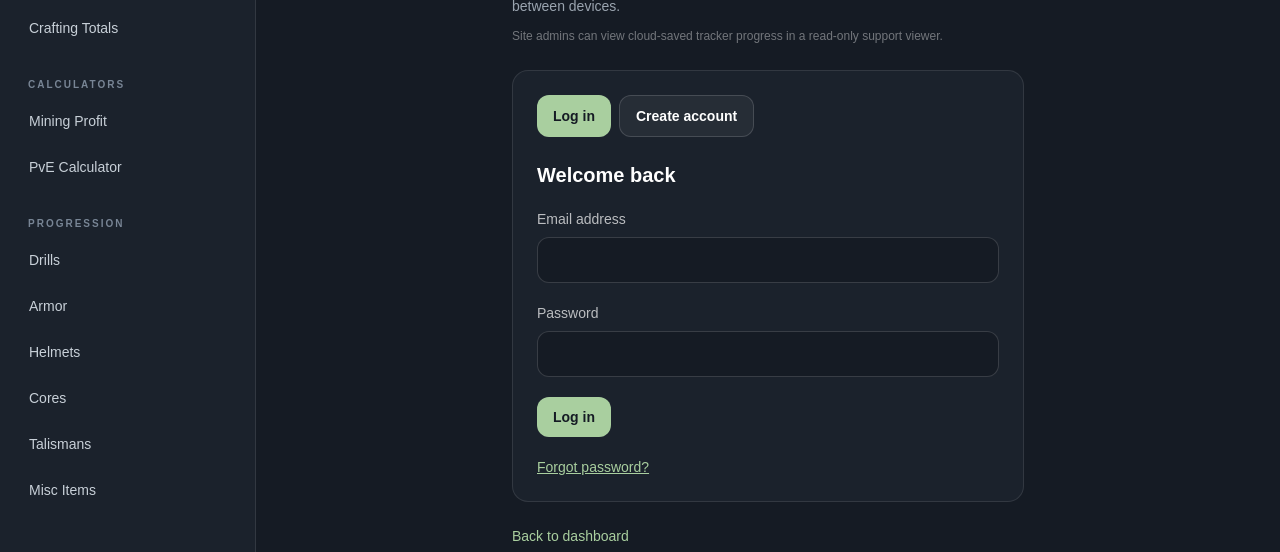
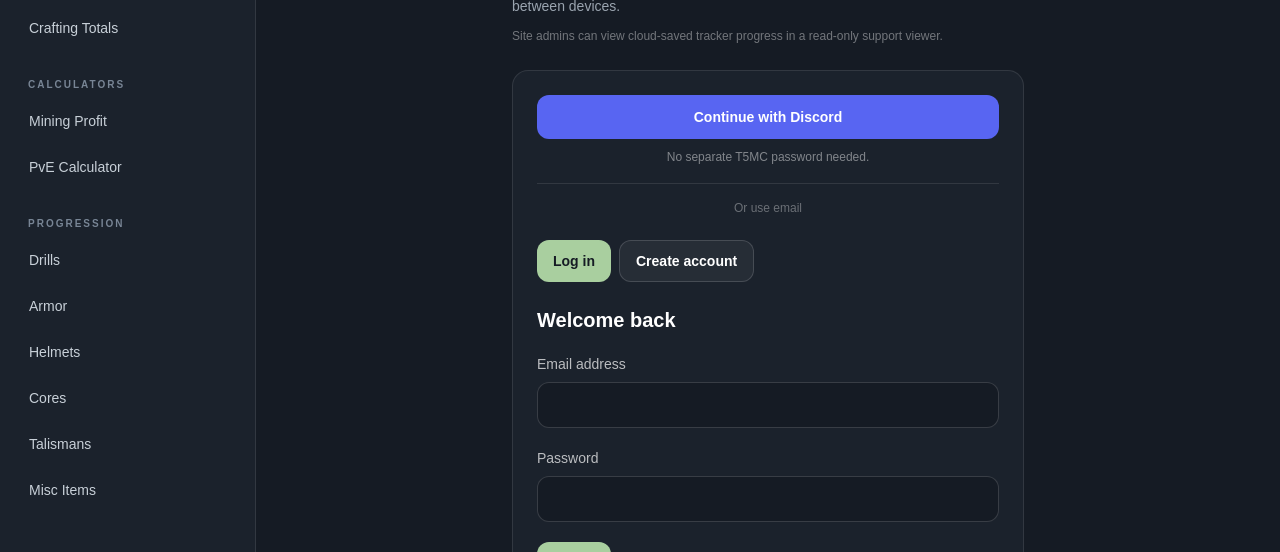
Before and after one commit to TheCxnnor/T5MC, a Next.js app: page /account in a window 1280 px wide. Shown: the part 190-742 px from the top of the page. Built offline with nearby package versions, Linux system fonts and the light colour scheme; no server answers.

Commit message:
Add discord login

```diff
--- a/components/AccountPanel.tsx
+++ b/components/AccountPanel.tsx
@@ -91,7 +91,7 @@ export default function AccountPanel({
         setBackup(hasRestoreBackup(localStorage));
         if (new URLSearchParams(window.location.search).has("authError")) {
           setError(
-            "That email link is invalid or expired. Request a new link, and open it in the same browser where you started.",
+            "Sign-in could not be completed. Try again in the same browser where you started, or request a fresh password reset link if you were resetting your password.",
           );
         }
         setUser(data.user);
@@ -230,6 +230,25 @@ export default function AccountPanel({
       );
     }
     return data.user;
+  }
+
+  async function discordLogin(connect = false) {
+    await run(async () => {
+      const supabase = getSupabase();
+      if (connect) await verifiedUser();
+      const options = { redirectTo: window.location.origin + "/auth/callback" };
+      const result = connect
+        ? await supabase.auth.linkIdentity({ provider: "discord", options })
+        : await supabase.auth.signInWithOAuth({ provider: "discord", options });
+      if (result.error) {
+        if (result.error.code === "manual_linking_disabled") {
+          throw new Error(
+            "Enable Manual Linking in Supabase authentication settings before connecting Discord to an existing account.",
+          );
+        }
+        throw result.error;
+      }
+    });
   }
 
   async function saveCloud() {
@@ -390,7 +409,7 @@ export default function AccountPanel({
                   className="mt-2 text-xs leading-5 text-white/40"
                 >
                   3–24 letters, numbers, underscores or hyphens. This is a
-                  display name; sign in with your email address.
+                  display name; sign in with Discord or your email address.
                 </p>
                 <button
                   type="submit"
@@ -400,6 +419,32 @@ export default function AccountPanel({
                   Save username
                 </button>
               </form>
+              <div className="mt-5 rounded-xl border border-white/10 bg-black/10 p-4">
+                <p className="text-sm font-semibold">Discord login</p>
+                {user.identities?.some(
+                  (identity) => identity.provider === "discord",
+                ) ? (
+                  <p className="mt-2 text-sm text-[#b9dfaf]">
+                    Discord is connected. You can use it to sign into this same
+                    site account.
+                  </p>
+                ) : (
+                  <>
+                    <p className="mt-2 text-xs leading-5 text-white/50">
+                      Connect Discord while signed in to keep your current cloud
+                      saves, Minecraft profiles and site permissions.
+                    </p>
+                    <button
+                      type="button"
+                      disabled={busy}
+                      onClick={() => discordLogin(true)}
+                      className="mt-3 rounded-xl bg-[#5865f2] px-4 py-2.5 text-sm font-semibold text-white transition hover:bg-[#4752c4] disabled:opacity-40"
+                    >
+                      Connect Discord
+                    </button>
+                  </>
+                )}
+              </div>
               <div className="mt-5 flex flex-wrap gap-3">
                 <button
                   className={buttonClass}
@@ -417,6 +462,9 @@ export default function AccountPanel({
                 >
                   Sign out
                 </button>
+                {user.identities?.some(
+                  (identity) => identity.provider === "email",
+                ) && (
                   <button
                     className={buttonClass}
                     disabled={busy}
@@ -434,12 +482,15 @@ export default function AccountPanel({
                             },
                           );
                         if (authError) throw authError;
-                      setNotice("Check your email for a password reset link.");
+                        setNotice(
+                          "Check your email for a password reset link.",
+                        );
                       });
                     }}
                   >
                     Reset password
                   </button>
+                )}
               </div>
             </section>
             <MinecraftProfiles
@@ -526,6 +577,24 @@ export default function AccountPanel({
           </div>
         ) : (
           <section className="mt-6 max-w-lg rounded-2xl border border-white/10 bg-[#1b222c] p-6">
+            {!resetPassword && mode !== "forgot" && (
+              <div className="mb-6">
+                <button
+                  type="button"
+                  disabled={busy}
+                  onClick={() => discordLogin()}
+                  className="flex w-full items-center justify-center rounded-xl bg-[#5865f2] px-4 py-3 text-sm font-bold text-white transition hover:bg-[#4752c4] disabled:opacity-40"
+                >
+                  Continue with Discord
+                </button>
+                <p className="mt-2 text-center text-xs leading-5 text-white/45">
+                  No separate T5MC password needed.
+                </p>
+                <p className="mt-4 border-t border-white/10 pt-4 text-center text-xs text-white/35">
+                  Or use email
+                </p>
+              </div>
+            )}
             {!resetPassword && (
               <div className="mb-6 flex gap-2">
                 {(["login", "signup"] as const).map((value) => (
```
Lines whose indentation alone changed are shown as unchanged.
